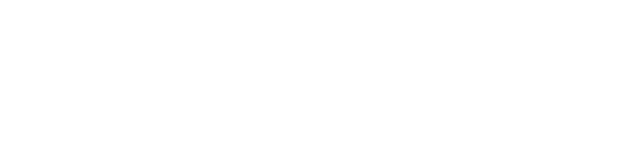
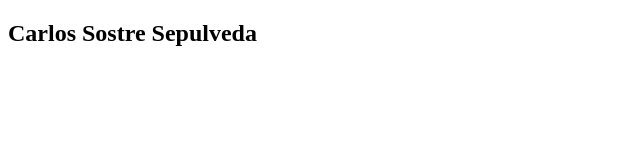
Before and after one commit to CarlosSS17/foober, a plain HTML site: page index.html in a window 1280 px wide. Shown: the whole page, without its empty margins (0-640 px from the left). Drawn offline with Linux system fonts and the light colour scheme.

Commit message:
update h2 with my name

```diff
--- a/index.html
+++ b/index.html
@@ -6,6 +6,6 @@
     <title>Foobar</title>
 </head>
 <body>
-    <h2></h2>
+    <h2>Carlos Sostre Sepulveda </h2>
 </body>
 </html>
```
